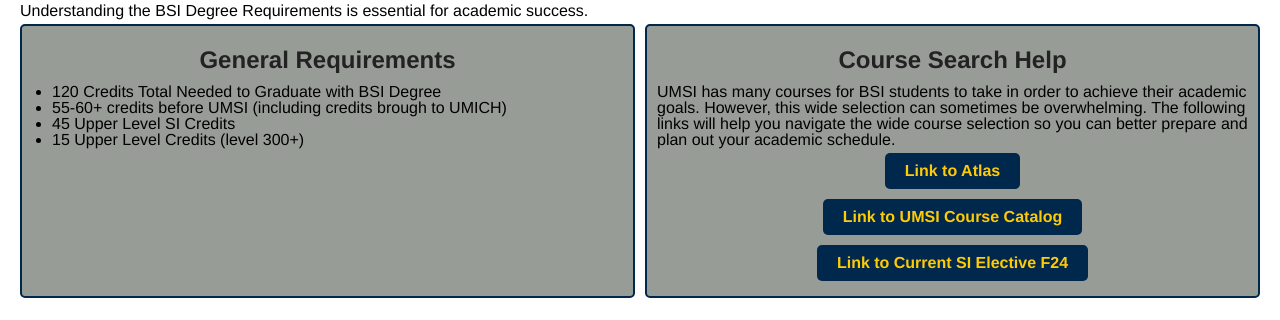
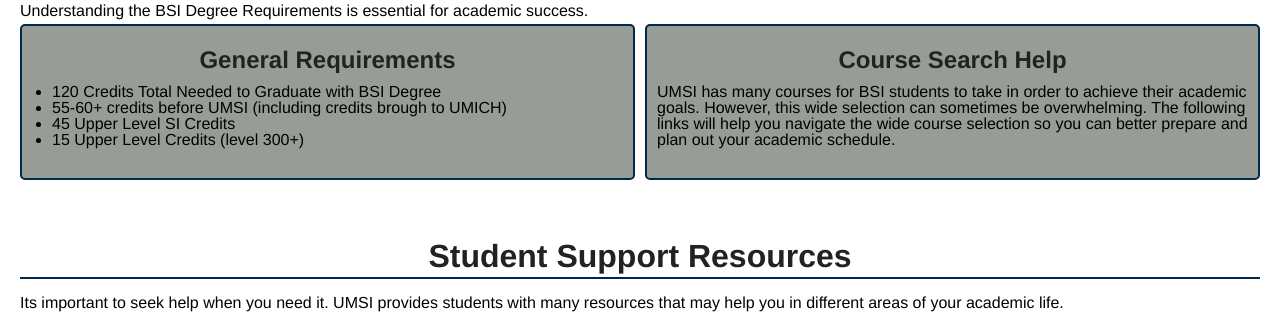
Before and after one commit to HannahHykes/client_project_w25, a plain HTML site: page Advising.html in a window 1280 px wide. Shown: the part 1133-1453 px from the top of the page. Drawn offline with Linux system fonts and the light colour scheme.

Commit message:
Add files via upload

```diff
--- a/Advising.html
+++ b/Advising.html
@@ -90,7 +90,7 @@
                     <h3>Course Search Help</h3>
                     <p>UMSI has many courses for BSI students to take in order to achieve their academic goals. However, this wide selection can sometimes be overwhelming. The following links will help you navigate the wide course selection so you can better prepare and plan out your academic schedule.</p>
 
-                    <div class="course-search-help-container">
+                    <!-- <div class="course-search-help-container">
                         <div class="button">
                             <a href="https://www.google.com/url?q=https%3A%2F%2Fatlas.ai.umich.edu%2F&sa=D&sntz=1&usg=AOvVaw1X-oILivglWP8UvZ_Ugk14">Link to Atlas</a>
                         </div>
@@ -103,7 +103,7 @@
                             <a href="https://docs.google.com/document/d/1cTe-nIa09iUPECIwYxyt0hDj3_kSsUJcSn1nlWEgp3w/edit#heading=h.tzzu5g1lo83s">Link to Current SI Elective F24</a>
                         </div>
 
-                    </div>
+                    </div> -->
 
                 </article>
 
```
